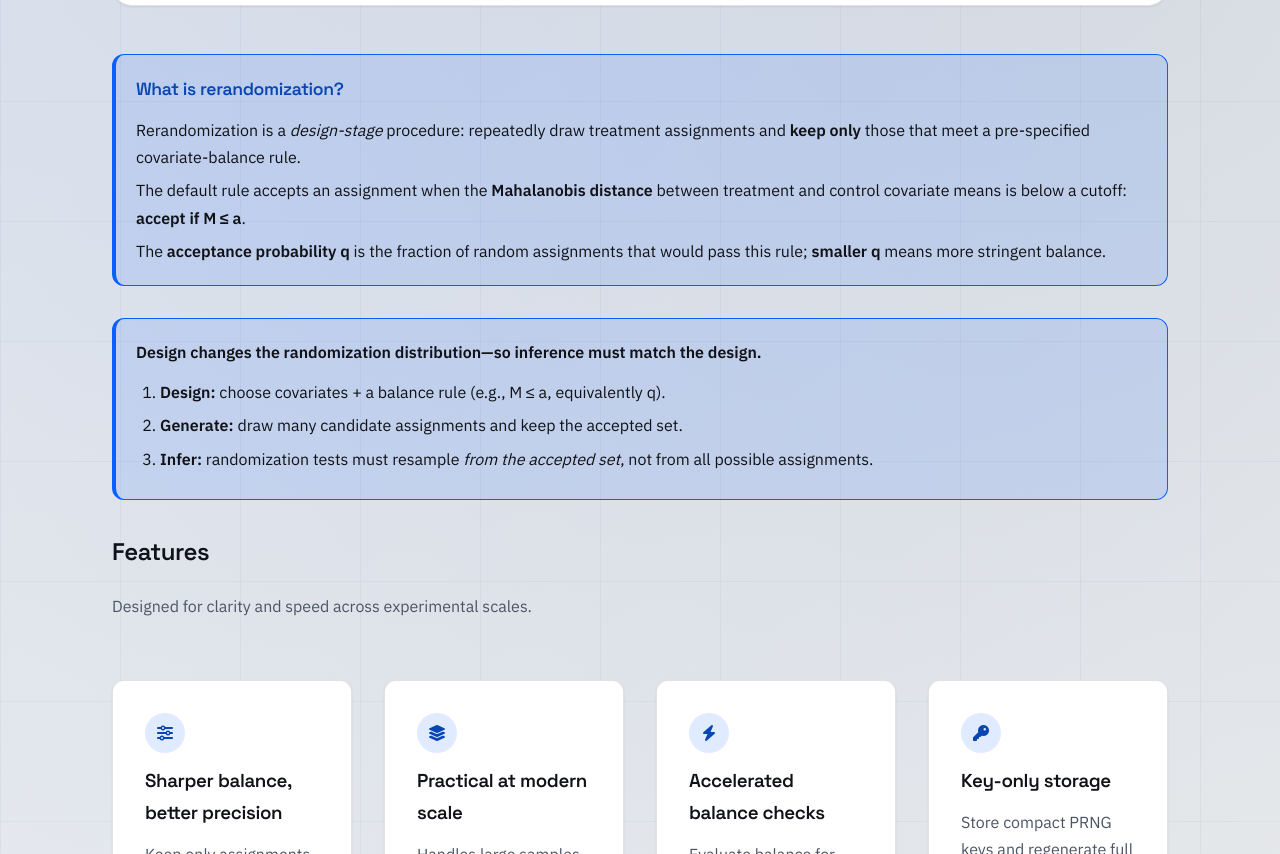
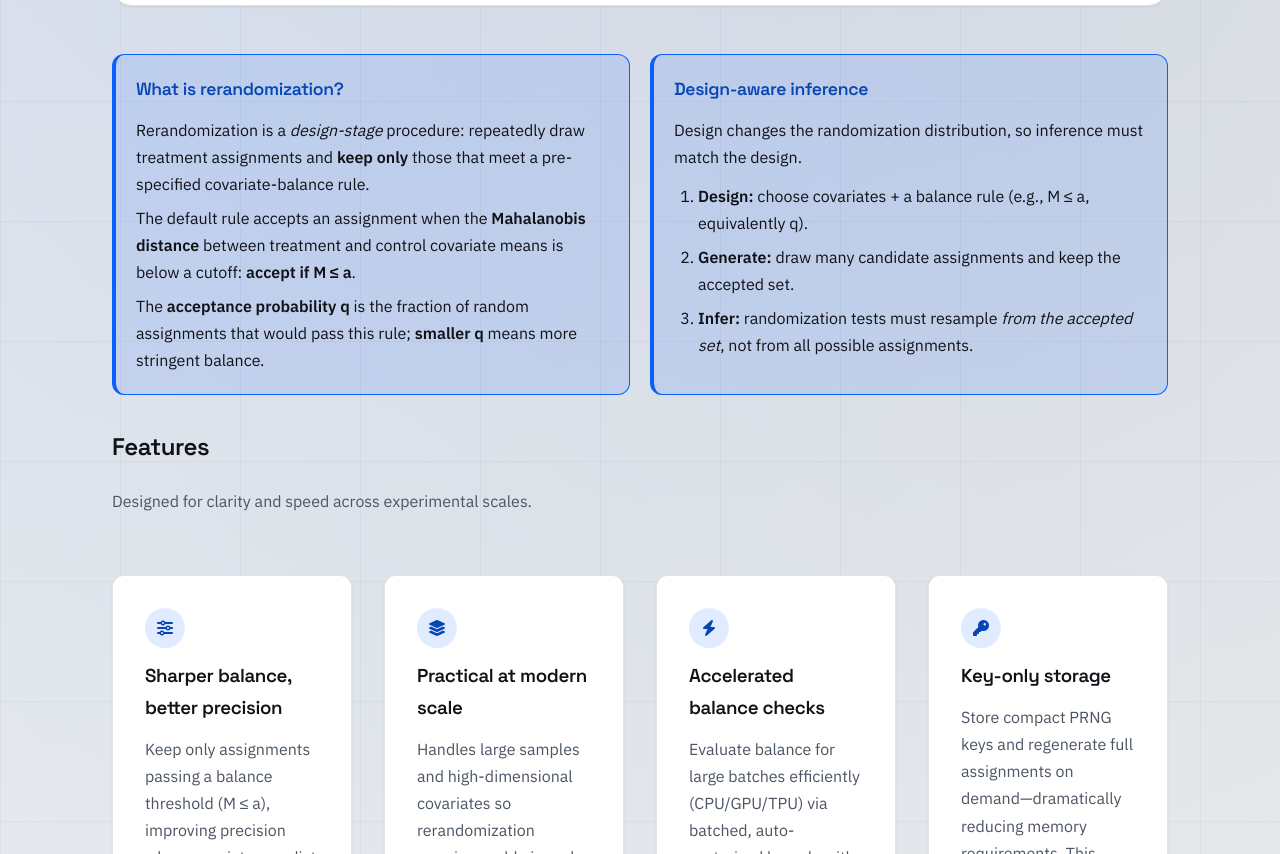
Before and after one commit to fastrerandomize/fastrerandomize.github.io, a plain HTML site: page index.html in a window 1280 px wide. Shown: the part 1218-2072 px from the top of the page. Drawn offline with Linux system fonts and the light colour scheme.

Commit message:
tweak main page

```diff
--- a/index.html
+++ b/index.html
@@ -107,6 +107,7 @@
       <p>Access the full manuscript on <a href="https://arxiv.org/abs/2501.07642">arXiv</a>; the formal SoftwareX citation is listed below for reference.</p>
     </section>
 
+    <div class="concept-pair">
       <div class="concept-explainer animate-fade-in delay-250">
         <h4>What is rerandomization?</h4>
         <p>Rerandomization is a <em>design-stage</em> procedure: repeatedly draw treatment assignments and <strong>keep only</strong> those that meet a pre-specified covariate-balance rule.</p>
@@ -115,12 +116,14 @@
       </div>
 
       <div class="workflow-note animate-fade-in delay-300">
-      <p><strong>Design changes the randomization distribution—so inference must match the design.</strong></p>
+        <h4>Design-aware inference</h4>
+        <p>Design changes the randomization distribution, so inference must match the design.</p>
         <ol>
           <li><strong>Design:</strong> choose covariates + a balance rule (e.g., M ≤ a, equivalently q).</li>
           <li><strong>Generate:</strong> draw many candidate assignments and keep the accepted set.</li>
           <li><strong>Infer:</strong> randomization tests must resample <em>from the accepted set</em>, not from all possible assignments.</li>
         </ol>
+      </div>
     </div>
 
     <!-- Features Section -->
--- a/styles.css
+++ b/styles.css
@@ -1028,6 +1028,18 @@ img[src*="#gh-dark-mode-only"] {
   margin: var(--space-lg) 0;
 }
 
+.concept-pair {
+  display: grid;
+  grid-template-columns: repeat(auto-fit, minmax(280px, 1fr));
+  gap: var(--space-md);
+  margin: var(--space-lg) 0;
+}
+
+.concept-pair .concept-explainer,
+.concept-pair .workflow-note {
+  margin: 0;
+}
+
 .concept-explainer h4,
 .workflow-note h4,
 .concept-box h3,
```
Lines whose indentation alone changed are shown as unchanged.
